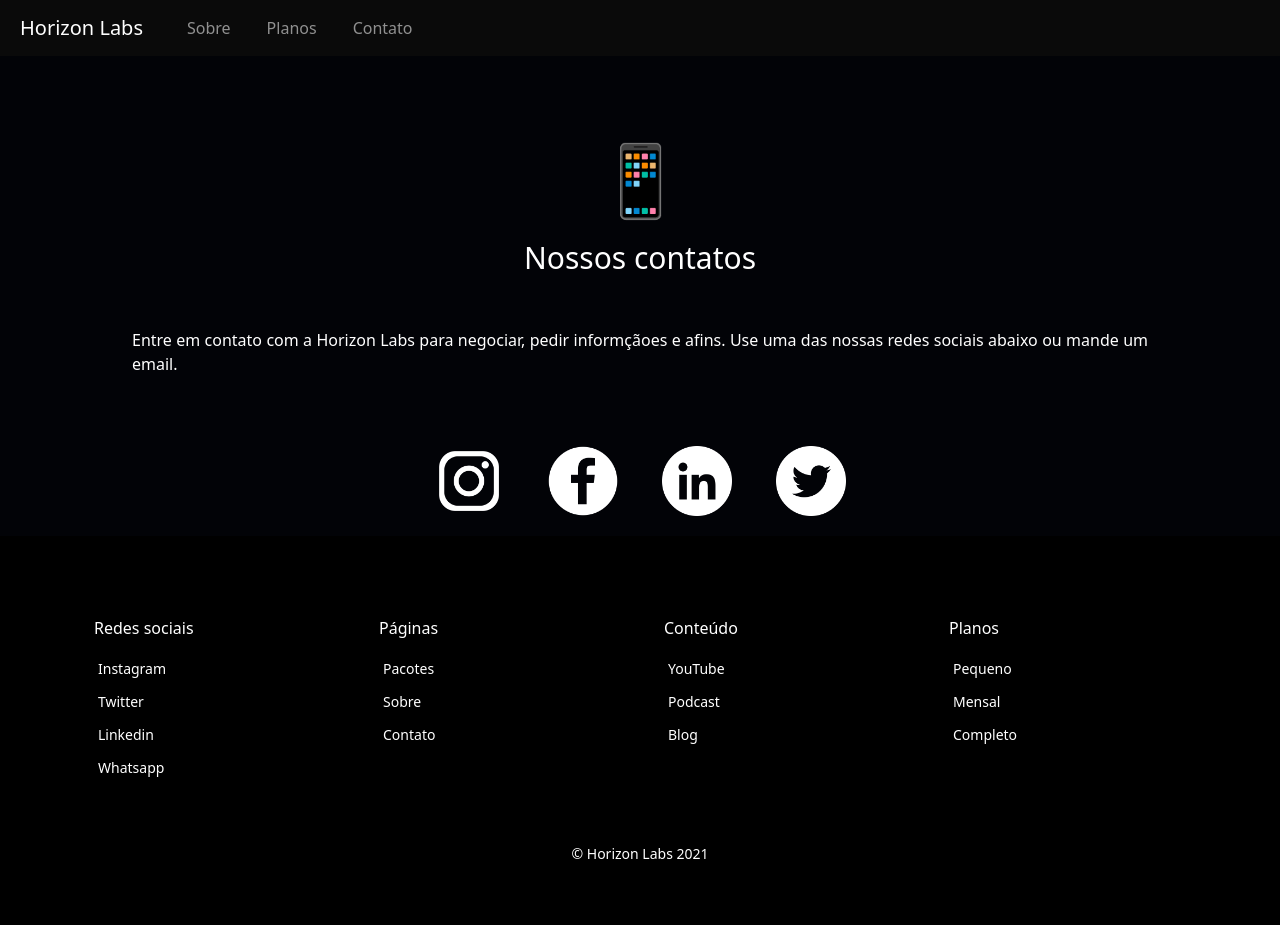
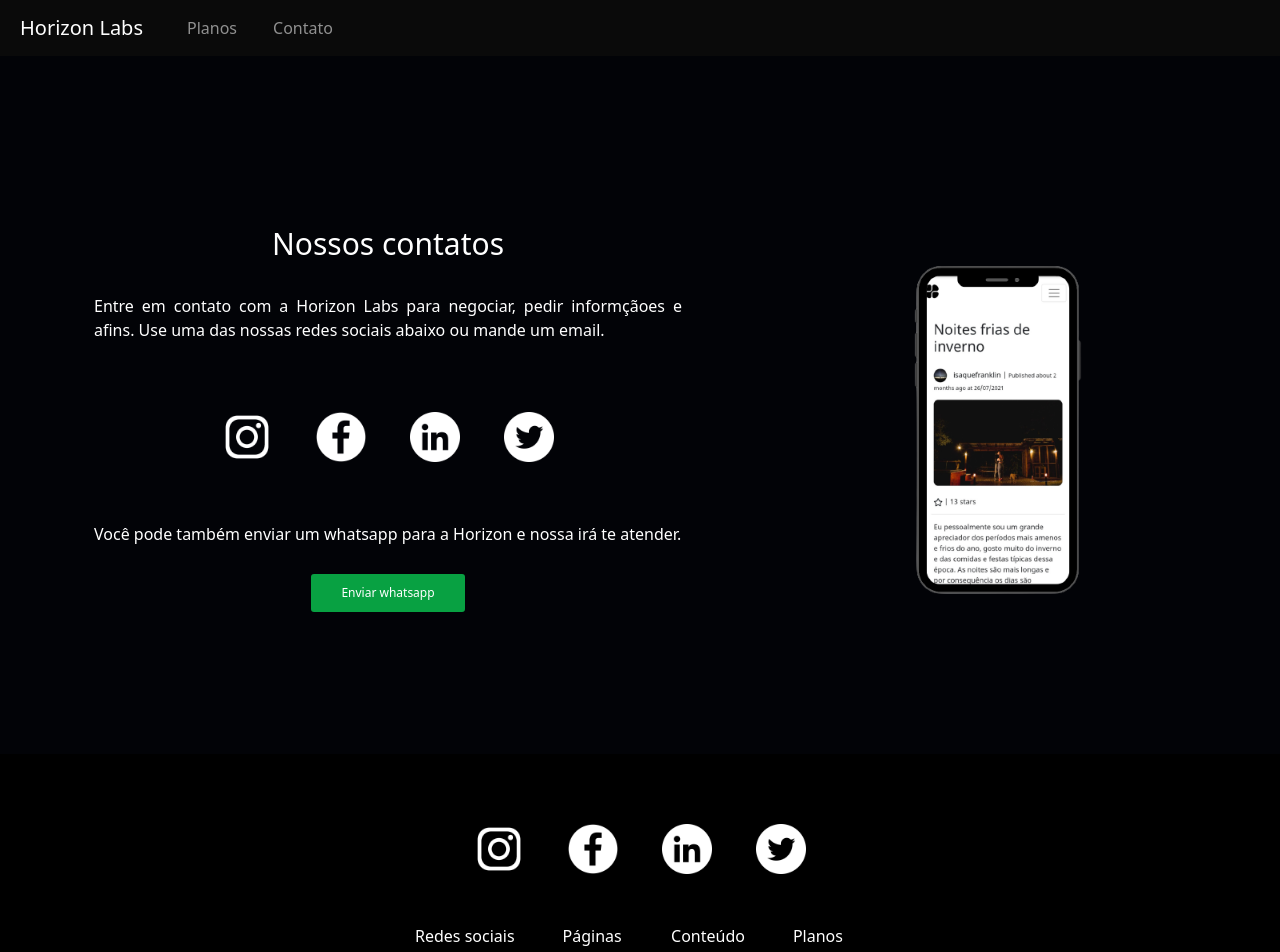
Before and after one commit to IsaqueFranklin/Horizon-Labs, a React (Create React App) app: page /contato in a window 1280 px wide. Shown: the top 952 px of the page. Before the commit the page ends 925 px from the top, so only its background shows below. Built offline with nearby package versions, Linux system fonts and the light colour scheme; no server answers.

Commit message:
contact page and footer done

```diff
--- a/src/components/Contato.js
+++ b/src/components/Contato.js
@@ -5,13 +5,13 @@ import { Container, Row, Col } from 'react-bootstrap'
 function Contato() {
     return (
         <div className="contato">
-            <Container style={{marginTop: '70px'}}>
-                <h1 className="pics" style={{fontSize: '70px'}}>📱</h1>
+            <Container style={{marginTop: '70px', marginBottom: '70px'}}>
+                {/*<h1 className="pics" style={{fontSize: '70px'}}>📱</h1>
                 <h2 className="titulo3" style={{marginTop: '20px'}}>Nossos contatos</h2>
                 <br></br>
                 <p className="paragraph3" style={{marginLeft: '50px', marginRight: '50px', marginTop: '20px'}}>Entre em contato com a Horizon Labs para negociar, pedir informçãoes e afins. Use uma das nossas redes sociais abaixo ou mande um email.</p>
                 <br></br>
-                <div style={{marginTop: 20, justifyContent:'center', alignItems: 'center'}}>
+                <div style={{marginTop: '20px', marginBottom: '50px', justifyContent:'center', alignItems: 'center'}}>
                     <Row style={{justifyContent: 'center'}}>
                         <Col md='auto'>
                         <img style={{margin: '10px'}} className="pics icons" src="img/instagram.png" alt="instagram" />
@@ -29,7 +29,52 @@ function Contato() {
                         <img style={{margin: '10px'}} className="pics icons" src="img/twitter.png" alt="twitter" />
                         </Col>
                     </Row>
-                </div>
+                </div>*/}
+
+                        <Row>
+                            <Col sm style={{marginTop: '90px', marginRight: '80px', alignItems: 'left', justifyContent: 'left'}}>
+                                <h2 className="titulo3" style={{}}>Nossos contatos</h2>
+                                <br></br>
+                                <p className="paragraph3">Entre em contato com a Horizon Labs para negociar, pedir informçãoes e afins. Use uma das nossas redes sociais abaixo ou mande um email.</p>
+                                <br></br>
+                                <div style={{marginTop: '20px', marginBottom: '50px', justifyContent:'center', alignItems: 'center'}}>
+                                    <Row style={{justifyContent: 'center'}}>
+                                        <Col md='auto'>
+                                            <a href="https://www.instagram.com/horizon.labs/" target='_blank'>
+                                            <img style={{margin: '10px'}} className="pics icons" src="img/instagram.png" alt="instagram" />
+                                            </a>
+                                        </Col>
+
+                                        <Col md='auto'>
+                                            <a href="" target='_blank'>
+                                            <img style={{margin: '10px'}} className="pics icons" src="img/facebook.png" alt="facebook" />
+                                            </a>
+                                        </Col>
+
+                                        <Col md='auto'>
+                                            <a href="" target='_blank'>
+                                            <img style={{margin: '10px'}} className="pics icons" src="img/linkedin.png" alt="linkedin" />
+                                            </a>
+                                        </Col>
+
+                                        <Col md='auto'>
+                                            <a href="https://twitter.com/horizonlabsinc" target='_blank'>
+                                            <img style={{margin: '10px'}} className="pics icons" src="img/twitter.png" alt="twitter" />
+                                            </a>
+                                        </Col>
+                                    </Row>
+
+                                    <div style={{marginTop: '50px'}}>
+                                        <p className="paragraph3">Você pode também enviar um whatsapp para a Horizon e nossa irá te atender.</p>
+                                        <a href="https://api.whatsapp.com/send?phone=5531975382592&text=Ol%C3%A1%20Horizon%20Labs%2C%20eu%20quero%20contratar%20um%20pacote%20da%20Horizon%20Labs%20para%20minha%20empresa."><button className="buttonSale2" style={{margin: '12px'}}>Enviar whatsapp</button></a>
+                                    </div>
+                                </div>
+                            </Col>
+
+                            <Col md='auto' style={{marginTop: '90px'}}>
+                                <img className="pics" src='img/app.png' style={{width: '400px', height: '400px'}} />
+                            </Col>
+                        </Row>
             </Container>
         </div>
     )
--- a/src/components/Footer.js
+++ b/src/components/Footer.js
@@ -5,8 +5,36 @@ function Footer() {
     return (
         <div className="footer">
             <Container style={{marginBottom: '50px'}}>
-                <Row style={{marginTop: '70px', marginBottom: '30px', textAlign: 'left'}}>
-                    <Col>
+            <div style={{marginTop: '50px', marginBottom: '20px', justifyContent:'center', alignItems: 'center'}}>
+                <Row style={{justifyContent: 'center'}}>
+                    <Col md='auto'>
+                        <a href="https://www.instagram.com/horizon.labs/" target='_blank'>
+                        <img style={{margin: '10px'}} className="pics icons" src="img/instagram.png" alt="instagram" />
+                        </a>
+                    </Col>
+
+                    <Col md='auto'>
+                        <a href="" target='_blank'>
+                        <img style={{margin: '10px'}} className="pics icons" src="img/facebook.png" alt="facebook" />
+                        </a>
+                    </Col>
+
+                    <Col md='auto'>
+                        <a href="" target='_blank'>
+                        <img style={{margin: '10px'}} className="pics icons" src="img/linkedin.png" alt="linkedin" />
+                        </a>
+                    </Col>
+
+                    <Col md='auto'>
+                        <a href="https://twitter.com/horizonlabsinc" target='_blank'>
+                        <img style={{margin: '10px'}} className="pics icons" src="img/twitter.png" alt="twitter" />
+                        </a>
+                    </Col>
+                </Row>
+            </div>
+
+                <Row style={{marginTop: '40px', marginBottom: '30px', justifyContent: 'center', textAlign: 'left'}}>
+                    <Col md='auto'>
                         <p className="paragraph3">Redes sociais</p>
                         <ListGroup variant="flush">
                             <ListGroup.Item style={{backgroundColor: 'black', color: '#fff', marginTop: '-8px'}}><a href="https://www.instagram.com/horizon.labs/"><small>Instagram</small></a></ListGroup.Item>
@@ -16,7 +44,7 @@ function Footer() {
                         </ListGroup>
                     </Col>
 
-                    <Col>
+                    <Col md='auto'>
                         <p className="paragraph3">Páginas</p>
                         <ListGroup variant="flush">
                             <ListGroup.Item style={{backgroundColor: 'black', color: '#fff', marginTop: '-8px'}}><a href="/planos"><small>Pacotes</small></a></ListGroup.Item>
@@ -25,7 +53,7 @@ function Footer() {
                         </ListGroup>
                     </Col>
 
-                    <Col>
+                    <Col md='auto'>
                         <p className="paragraph3">Conteúdo</p>
                         <ListGroup variant="flush">
                             <ListGroup.Item style={{backgroundColor: 'black', color: '#fff', marginTop: '-8px'}}><a href=""><small>YouTube</small></a></ListGroup.Item>
@@ -34,7 +62,7 @@ function Footer() {
                         </ListGroup>
                     </Col>
 
-                    <Col>
+                    <Col md='auto'>
                         <p className="paragraph3">Planos</p>
                         <ListGroup variant="flush">
                             <ListGroup.Item style={{backgroundColor: 'black', color: '#fff', marginTop: '-8px'}}><a href="/planos"><small>Pequeno</small></a></ListGroup.Item>
--- a/src/components/Header.js
+++ b/src/components/Header.js
@@ -14,7 +14,7 @@ function Header() {
             <Navbar.Toggle aria-controls="responsive-navbar-nav" />
             <Navbar.Collapse id="responsive-navbar-nav">
                 <Nav className="mr-auto">
-                    <Nav.Link style={{marginLeft: 20}} href="/about">Sobre</Nav.Link>
+                    {/*<Nav.Link style={{marginLeft: 20}} href="/about">Sobre</Nav.Link>*/}
                     <Nav.Link style={{marginLeft: 20}} href="/planos">Planos</Nav.Link>
                     <Nav.Link style={{marginLeft: 20}} href="/contato">Contato</Nav.Link>
                     {/*{user && (
--- a/src/styles/style.css
+++ b/src/styles/style.css
@@ -104,8 +104,8 @@ button:hover {
 }
 
 .icons {
-    height: 70px;
-    width: 70px;
+    height: 50px;
+    width: 50px;
     justify-content: space-between;
 }
 
```
